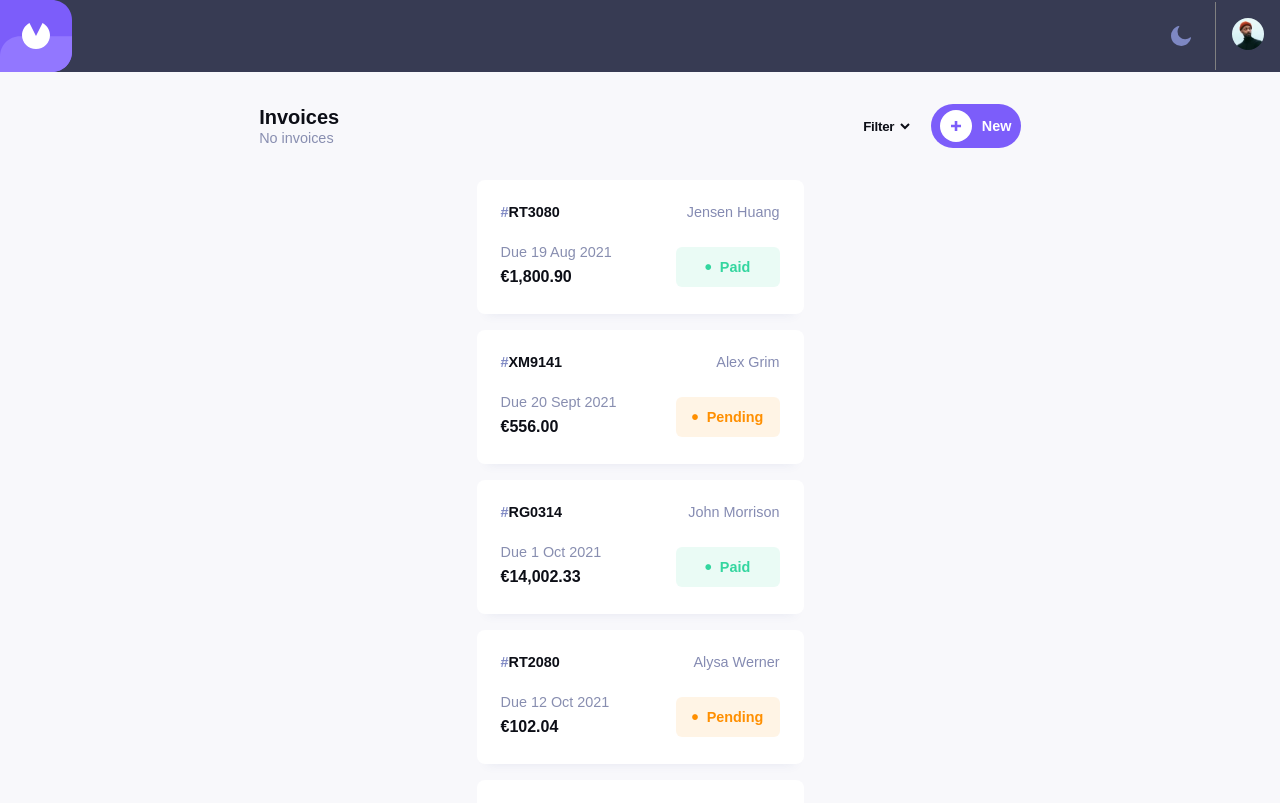
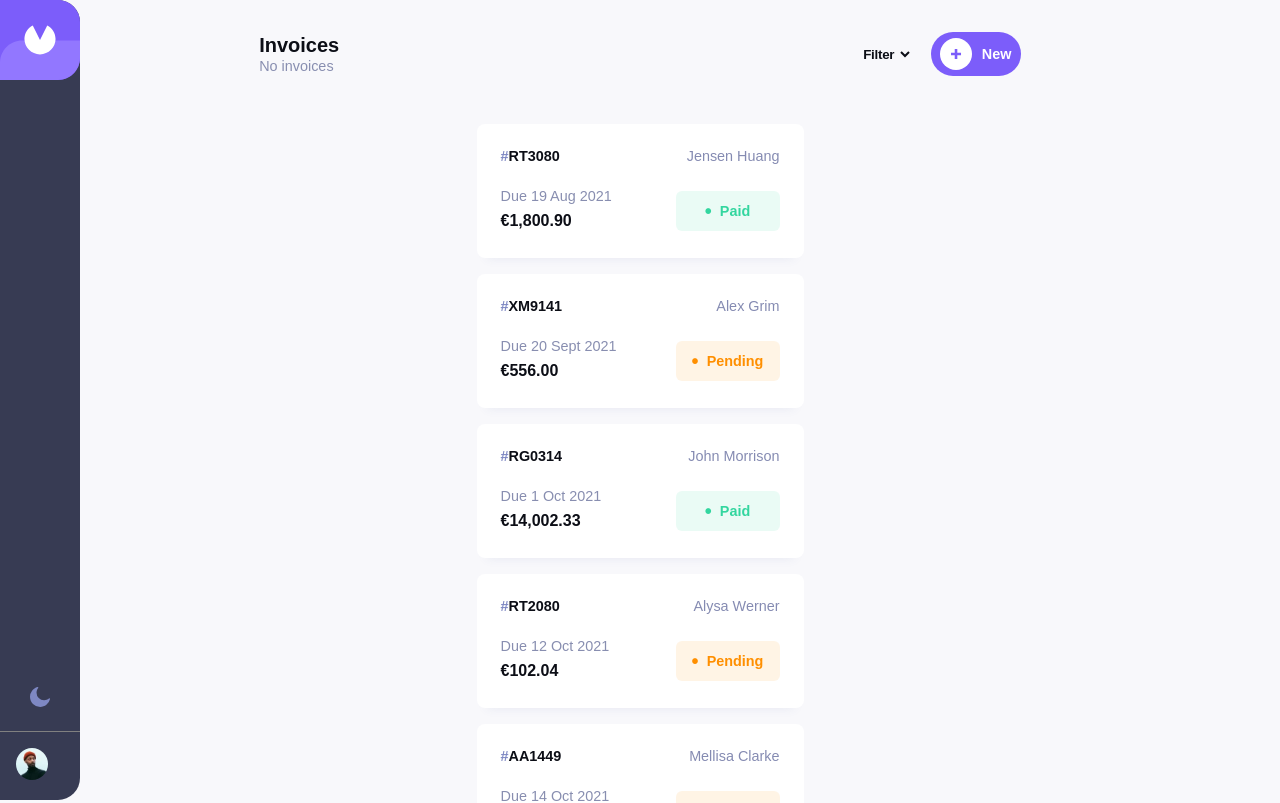
Before and after one commit to juliancioc/invoice-app-react, a React (Create React App) app: page / in a window 1280 px wide. Shown: the top 803 px of the page. Built offline with nearby package versions, Linux system fonts and the light colour scheme.

Commit message:
feat: navbar desktop

```diff
--- a/src/components/Filters/styles.ts
+++ b/src/components/Filters/styles.ts
@@ -4,7 +4,7 @@ export const Wrapper = styled.div`
   display: flex;
   justify-content: space-around;
   align-items: center;
-  margin: 32px 0;
+  padding: 32px 0;
 `
 
 export const LeftSide = styled.div`
--- a/src/components/NavBar/styles.ts
+++ b/src/components/NavBar/styles.ts
@@ -5,6 +5,14 @@ export const Wrapper = styled.div`
   display: flex;
   justify-content: space-between;
   height: 72px;
+
+  @media only screen and (min-width: 768px) {
+    flex-direction: column;
+    width: 80px;
+    height: 100vh;
+    border-radius: 0px 22px 22px 0px;
+    position: fixed;
+  }
 `
 
 export const RightSide = styled.div`
@@ -14,6 +22,15 @@ export const RightSide = styled.div`
   .icon-change-theme {
     margin-right: 24px;
     cursor: pointer;
+  }
+
+  @media only screen and (min-width: 768px) {
+    flex-direction: column;
+    gap: 1.5rem;
+
+    .icon-change-theme {
+      margin: 0;
+    }
   }
 `
 
@@ -25,4 +42,10 @@ export const AvatarWrapper = styled.div`
     border-radius: 50%;
     width: 32px;
   }
+
+  @media only screen and (min-width: 768px) {
+    border-top: 1px solid grey;
+    border-left: none;
+    width: 100%;
+  }
 `
```
